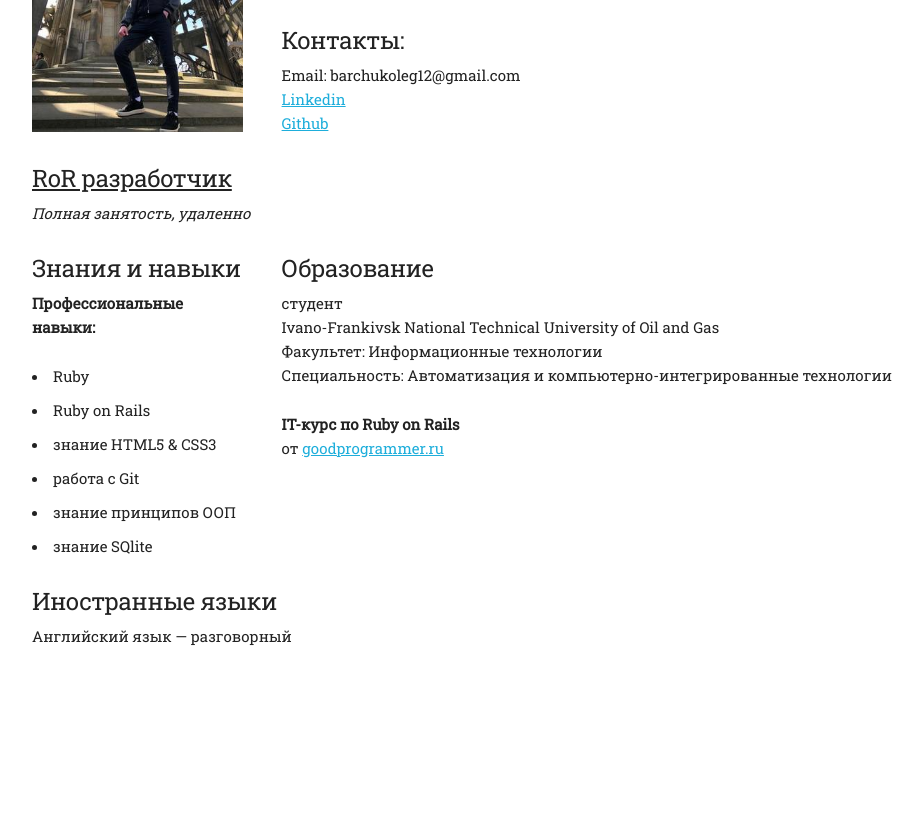
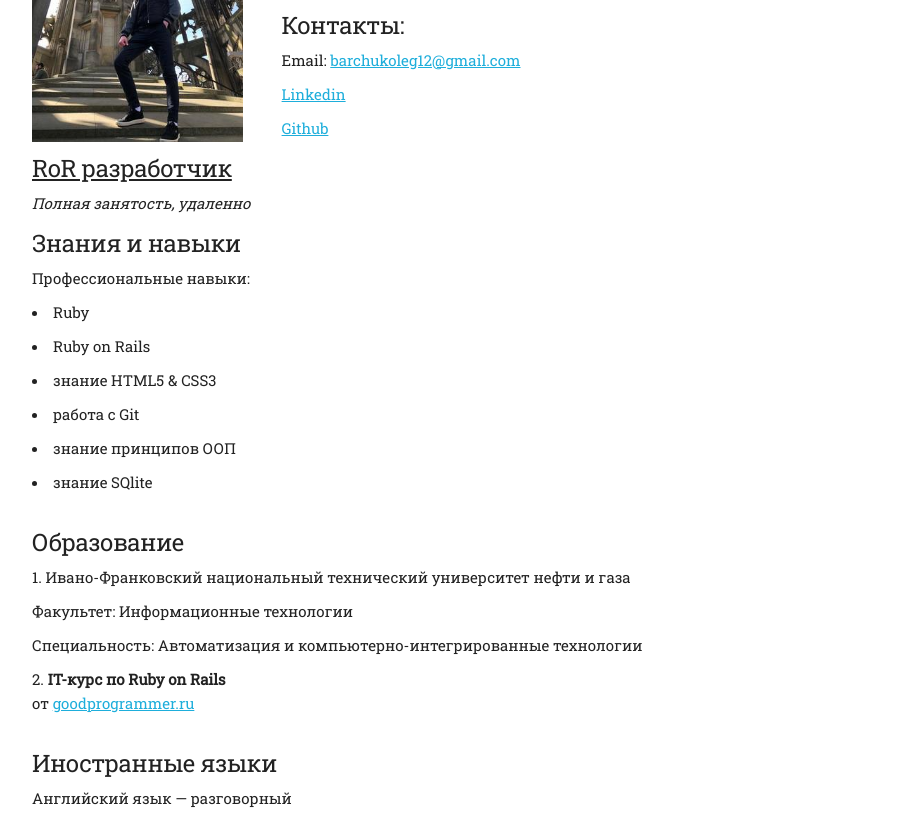
Before and after one commit to phoenixixixix/cv, a plain HTML site: page index.html in a window 1280 px wide. Shown: the part 79-899 px from the top of the page, without its empty margins (128-1051 px from the left). Before the commit the page ends 800 px from the top, so only its background shows below. Drawn offline with Linux system fonts and the light colour scheme.

Commit message:
appearance adjustment

```diff
--- a/css/skeleton.css
+++ b/css/skeleton.css
@@ -350,12 +350,12 @@ blockquote,
 dl,
 figure,
 table,
-p,
 ul,
 ol,
 form {
-  margin-bottom: 2.5rem; }
-
+  margin-bottom: 3rem; }
+p {
+  margin-bottom: 1rem; }
 
 /* Utilities
 –––––––––––––––––––––––––––––––––––––––––––––––––– */
--- a/index.html
+++ b/index.html
@@ -1,5 +1,5 @@
 <!DOCTYPE html>
-<html lang="en">
+<html lang="ru">
 <head>
   <meta charset="UTF-8">
   <title>Resume B.O.S.</title>
@@ -13,6 +13,7 @@
 <div class="container">
   <div class="row">
     <div class="three columns">
+      <p></p>
       <img src="pictures/my_photo.jpg" alt="[my_photo_1]" class="u-max-full-width">
     </div>
     <div class="nine columns">
@@ -20,11 +21,9 @@
       <p>19 лет, студент</p>
 
       <h5>Контакты:</h5>
-      <p>
-        Email: barchukoleg12@gmail.com<br>
-        <a href="https://www.linkedin.com/in/oleg-barchuk-0b9813192/">Linkedin</a><br>
-        <a href="https://github.com/phoenixixixix">Github</a>
-      </p>
+      <p>Email: <a href="mailto:barchukoleg12@gmail.com">barchukoleg12@gmail.com</a></p>
+      <p><a href="https://www.linkedin.com/in/oleg-barchuk-0b9813192/">Linkedin</a></p>
+      <p><a href="https://github.com/phoenixixixix">Github</a></p>
     </div>
 
     <div class="row">
@@ -35,9 +34,9 @@
     </div>
 
     <div class="row">
-      <div class="three columns">
+      <div class="twelve columns">
         <h5>Знания и навыки</h5>
-        <p><strong>Профессиональные навыки:</strong></p>
+        <p>Профессиональные навыки:</p>
         <ul>
           <li>Ruby</li>
           <li>Ruby on Rails</li>
@@ -47,20 +46,19 @@
           <li>знание SQlite</li>
         </ul>
       </div>
+    </div>
 
-      <div class="nine columns">
+    <div class="row">
+      <div class="twelve columns">
         <h5>Образование</h5>
-        <p>
-          студент<br>
-          Ivano-Frankivsk National Technical University of Oil and Gas<br>
-          Факультет: Информационные технологии<br>
-          Специальность: Автоматизация и компьютерно-интегрированные технологии
-        </p>
-
-        <p>
-          <strong>IT-курс по Ruby on Rails</strong><br>
-          от <a href="https://goodprogrammer.ru/">goodprogrammer.ru</a>
-        </p>
+        <ol>
+          <li>Ивано-Франковский национальный технический университет нефти и газа</p>
+            <p>Факультет: Информационные технологии</p>
+            <p>Специальность: Автоматизация и компьютерно-интегрированные технологии</p>
+          </li>
+          <li><strong>IT-курс по Ruby on Rails</strong>
+            <p>от <a href="https://goodprogrammer.ru/">goodprogrammer.ru</a></p>
+          </li>
       </div>
     </div>
 
```
